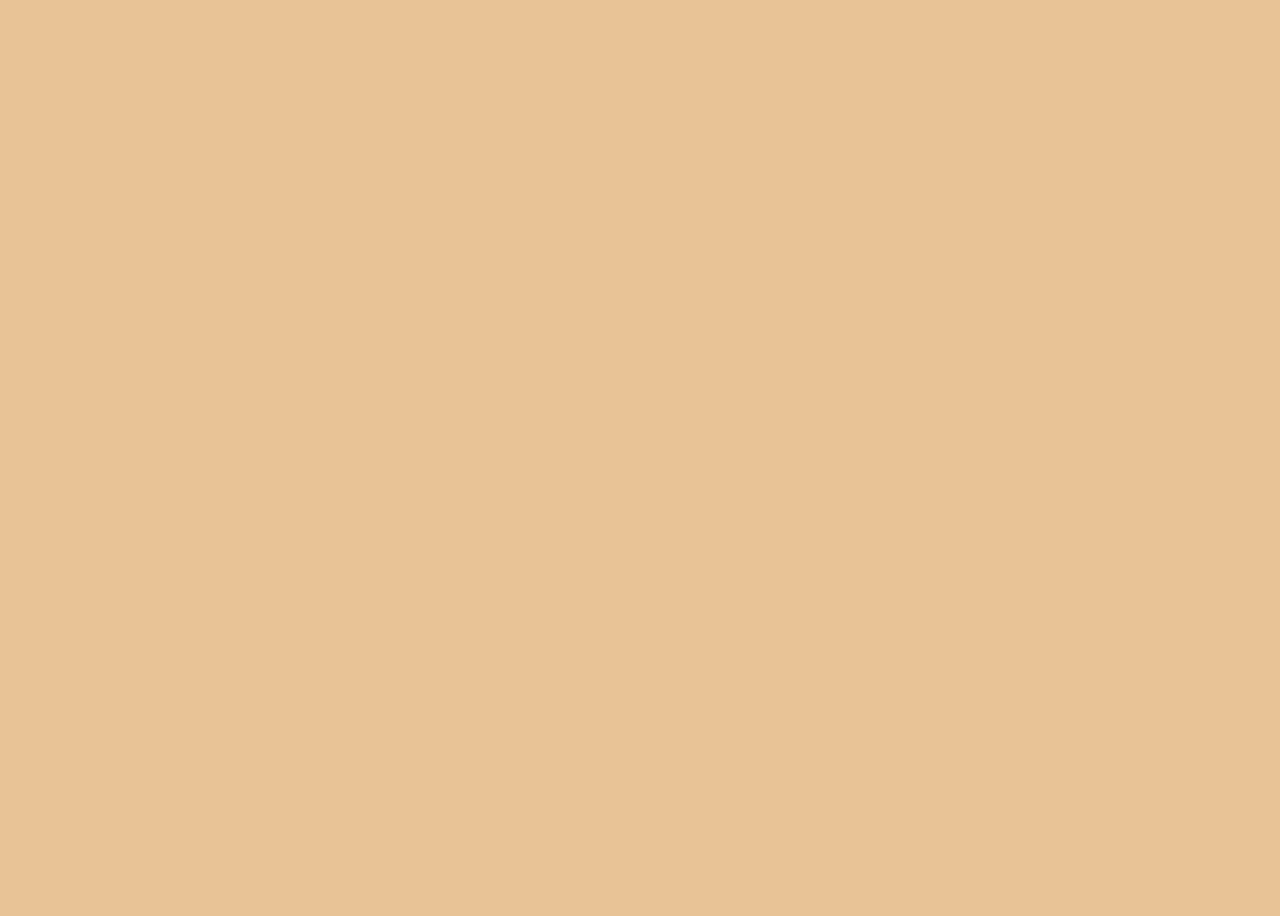
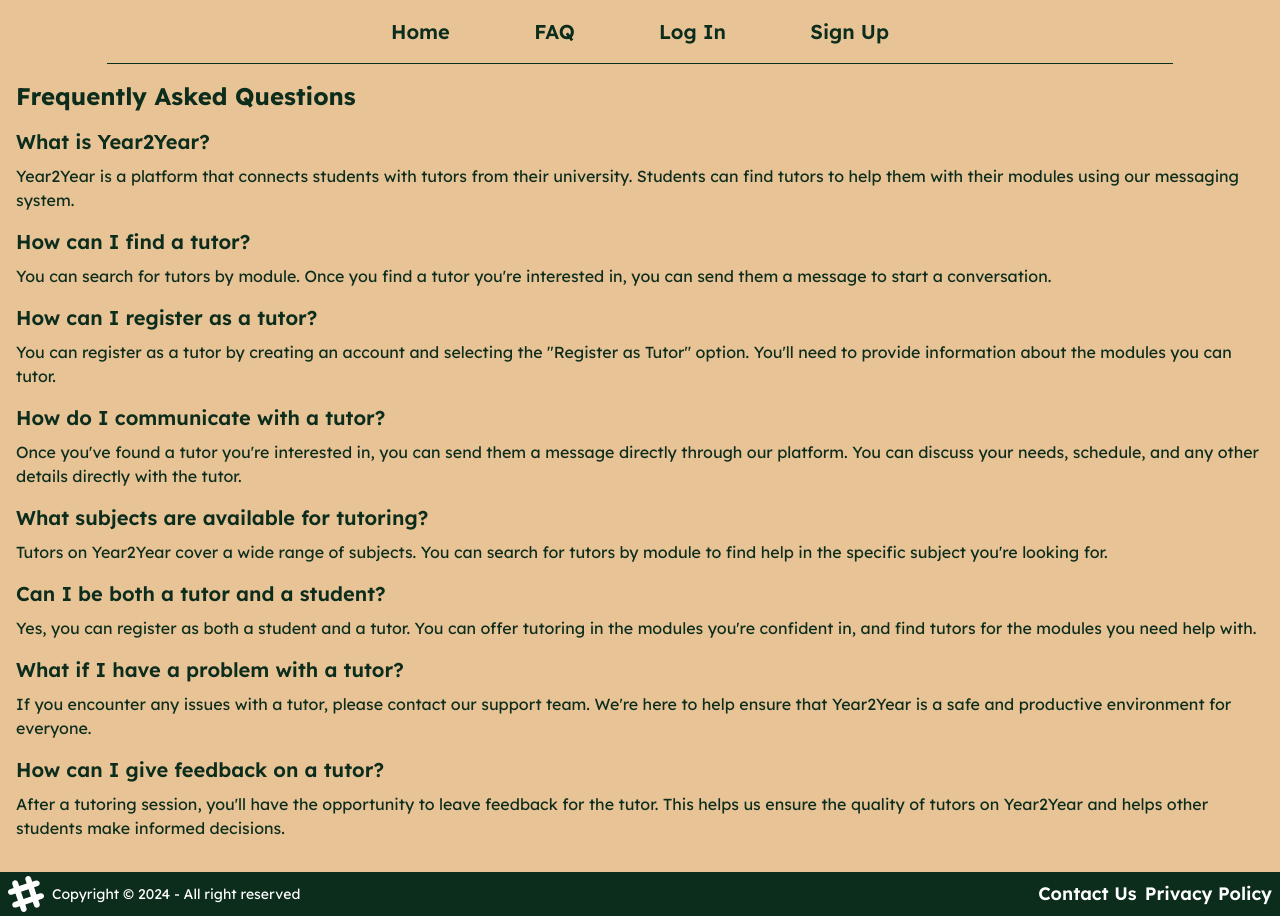
Before and after one commit to N1tingale/Year2Year, a React (Vite) app in the folder frontend/: page /faq in a window 1280 px wide. Before the commit this address had no page. Before the commit the page ends 800 px from the top, so only its background shows below. Built offline with nearby package versions, Linux system fonts and the light colour scheme.

Commit message:
added faq page (WIP)

```diff
--- a/frontend/src/App.jsx
+++ b/frontend/src/App.jsx
@@ -7,6 +7,7 @@ import Profile from "./components/Profile";
 import ForgotPassword from "./components/ForgotPassword";
 import Tutors from "./components/Tutors";
 import ReportUser from "./components/ReportUser";
+import FAQ from "./components/FAQ";
 function App() {
   return (
     <div className="App">
@@ -14,10 +15,13 @@ function App() {
         <Route path="/" Component={Home}>
           text
         </Route>
+        <Route path="/home" Component={Home}>
+          text
+        </Route>
         <Route path="/login" Component={Login}>
           Log In
         </Route>
-        <Route path="signup" Component={SignUp}>
+        <Route path="/signup" Component={SignUp}>
           Sign Up
         </Route>
         <Route path="/profile" Component={Profile}>
@@ -26,11 +30,14 @@ function App() {
         <Route path="/forgotpassword" Component={ForgotPassword}>
           Forgot Password
         </Route>
-        <Route path="tutors-list" Component={Tutors}>
+        <Route path="/tutors-list" Component={Tutors}>
           Tutors list
         </Route>
         <Route path="report-user/:idBeingReported" Component={ReportUser}>
           Report User
+        </Route>
+        <Route path="/faq" Component={FAQ}>
+          FAQ
         </Route>
       </Routes>
     </div>
--- /dev/null
+++ b/frontend/src/components/FAQ.jsx
@@ -0,0 +1,82 @@
+import React from "react";
+import Footer from "./Footer";
+import Navbar from "./Navbar";
+
+export default function FAQ() {
+  return (
+    <div className="h-screen">
+      <Navbar />
+      <div className="p-4 text-primaryColor">
+        <h1 className="text-2xl font-bold mb-4">Frequently Asked Questions</h1>
+
+        <h2 className="text-xl font-semibold mb-2">What is Year2Year?</h2>
+        <p className="mb-4">
+          Year2Year is a platform that connects students with tutors from their
+          university. Students can find tutors to help them with their modules
+          using our messaging system.
+        </p>
+
+        <h2 className="text-xl font-semibold mb-2">How can I find a tutor?</h2>
+        <p className="mb-4">
+          You can search for tutors by module. Once you find a tutor you're
+          interested in, you can send them a message to start a conversation.
+        </p>
+
+        <h2 className="text-xl font-semibold mb-2">
+          How can I register as a tutor?
+        </h2>
+        <p className="mb-4">
+          You can register as a tutor by creating an account and selecting the
+          "Register as Tutor" option. You'll need to provide information about
+          the modules you can tutor.
+        </p>
+
+        <h2 className="text-xl font-semibold mb-2">
+          How do I communicate with a tutor?
+        </h2>
+        <p className="mb-4">
+          Once you've found a tutor you're interested in, you can send them a
+          message directly through our platform. You can discuss your needs,
+          schedule, and any other details directly with the tutor.
+        </p>
+
+        <h2 className="text-xl font-semibold mb-2">
+          What subjects are available for tutoring?
+        </h2>
+        <p className="mb-4">
+          Tutors on Year2Year cover a wide range of subjects. You can search for
+          tutors by module to find help in the specific subject you're looking
+          for.
+        </p>
+
+        <h2 className="text-xl font-semibold mb-2">
+          Can I be both a tutor and a student?
+        </h2>
+        <p className="mb-4">
+          Yes, you can register as both a student and a tutor. You can offer
+          tutoring in the modules you're confident in, and find tutors for the
+          modules you need help with.
+        </p>
+
+        <h2 className="text-xl font-semibold mb-2">
+          What if I have a problem with a tutor?
+        </h2>
+        <p className="mb-4">
+          If you encounter any issues with a tutor, please contact our support
+          team. We're here to help ensure that Year2Year is a safe and
+          productive environment for everyone.
+        </p>
+
+        <h2 className="text-xl font-semibold mb-2">
+          How can I give feedback on a tutor?
+        </h2>
+        <p className="mb-4">
+          After a tutoring session, you'll have the opportunity to leave
+          feedback for the tutor. This helps us ensure the quality of tutors on
+          Year2Year and helps other students make informed decisions.
+        </p>
+      </div>
+      <Footer relative={true} />
+    </div>
+  );
+}
--- a/frontend/src/components/Navbar.jsx
+++ b/frontend/src/components/Navbar.jsx
@@ -13,6 +13,9 @@ export default function Navbar() {
           to="/"
         >
           Home
+        </Link>
+        <Link className="text-xl font-semibold" to="/faq">
+          FAQ
         </Link>
         {localStorage.getItem("id") && (
           <>
```
